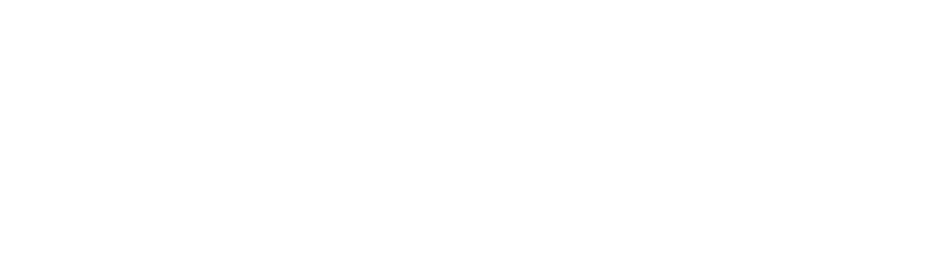
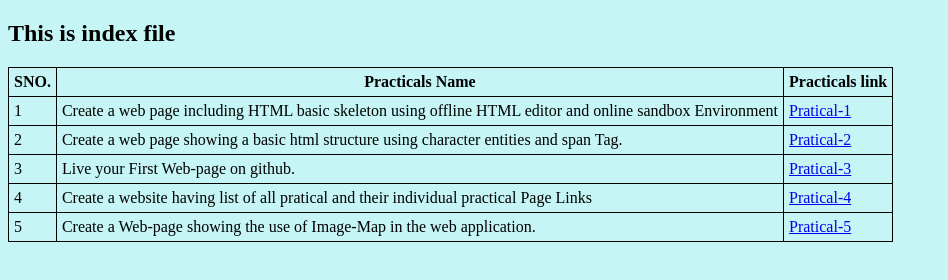
Before and after one commit to anshikajain12/FullStack-Practicals-2021, a plain HTML site: page index.html in a window 1280 px wide. Shown: the whole page, without its empty margins (0-948 px from the left). Drawn offline with Linux system fonts and the light colour scheme.

Commit message:
commit changes

```diff
--- a/index.html
+++ b/index.html
@@ -1,14 +1,79 @@
 <!DOCTYPE html>
 <html lang="en">
+
 <head>
     <meta charset="UTF-8">
     <meta http-equiv="X-UA-Compatible" content="IE=edge">
     <meta name="viewport" content="width=device-width, initial-scale=1.0">
     <title>index file</title>
+    <style>
+        table,th,td{
+            border: 1px solid black;
+            border-collapse: collapse;
+        }
+        th,td{
+            padding: 5px;
+        }
+    </style>
 </head>
-<body>
+
+<body style="background-color:rgb(197, 245, 245)">
+
+    <h2>This is index file</h2>
     <table>
+
+            <tr>
+                <th>SNO.</th>
+                <th>Practicals Name</th>
+                <th>Practicals link</th>
+            </tr>
+
+        <tr>
+            <td>1</td>
+            <td> Create a web page including HTML basic skeleton using offline HTML editor
+                and online sandbox Environment</td>
+            <td class="a">
+                <a href="Practicals/Assignment-1.html">Pratical-1</a>
+            </td>
+        </tr>
+
+        <tr>
+            <td>2</td>
+            <td>Create a web page showing a basic html structure using character entities
+                and span Tag.</td>
+            <td class="a">
+                <a href="Practicals/Assignment-2.html">Pratical-2</a>
+            </td>
+        </tr>
+
+        <tr>
+            <td>3</td>
+            <td>Live your First Web-page on github.</td>
+            <td class="a">
+                <a href="Practicals/Assignment-3.html">Pratical-3</a>
+            </td>
+        </tr>
+
+        <tr>
+            <td>4</td>
+            <td> Create a website having list of all pratical and their individual practical
+                Page Links</td>
+            <td class="a">
+                <a href="Practicals/Assignment-4.html">Pratical-4</a>
+            </td>
+        </tr>
+
+        <tr>
+            <td>5</td>
+            <td>Create a Web-page showing the use of Image-Map in the web application.</td>
+            <td class="a">
+                <a href="Practicals/Assignment-5.html">Pratical-5</a>
+            </td>
+        </tr>
+
+
 
     </table>
 </body>
+
 </html>
```
Also changed, not shown: Practicals/Assignment-3.html (renamed from Practicals/Asssignment-3.html, +1 -1 lines), Practicals/Assignment-4.html (+1 -1 lines), Practicals/Assignment-5.html (+30 -11 lines), images/bootstrap.jpg (added), images/css.jpg (added), images/headerimage.jpg (added), images/html.jpg (added), images/js.jpg (added), images/practical3.png (added).
